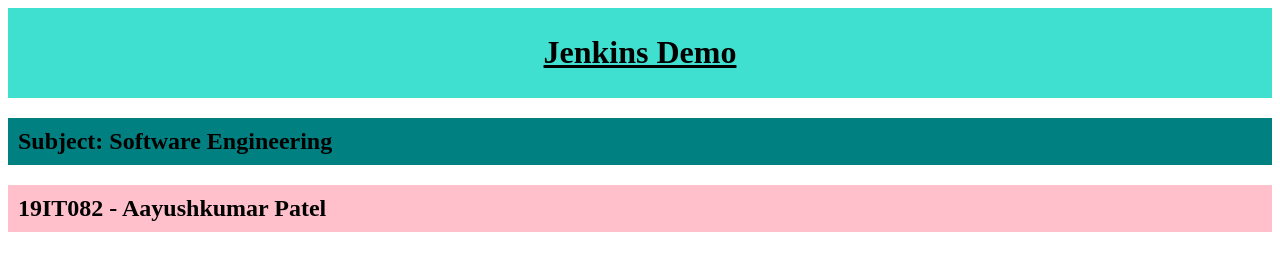
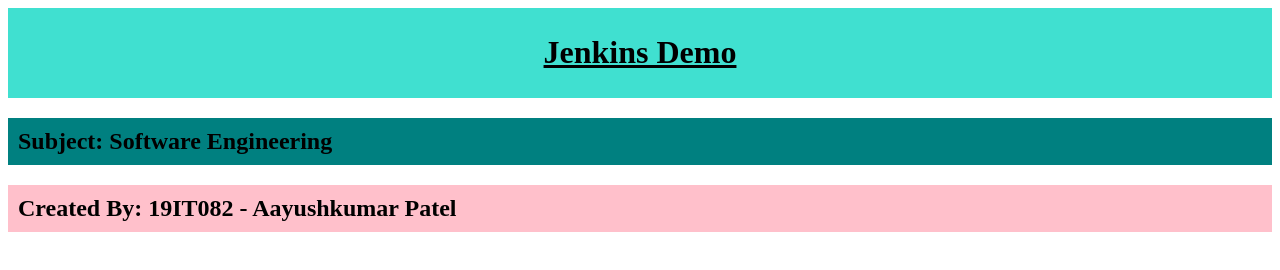
Before and after one commit to Aayush1472012/JenkinsDemo, a plain HTML site: page index.html in a window 1280 px wide. Drawn offline with Linux system fonts and the light colour scheme.

Commit message:
second commit

```diff
--- a/index.html
+++ b/index.html
@@ -10,6 +10,6 @@
 <body>
     <center class="tbgcolor"><h1><u>Jenkins Demo</u></h1></center>
     <h2 class="bgcolor">Subject: Software Engineering</h2>
-    <h2 class="pbgcolor">19IT082 - Aayushkumar Patel</h2>
+    <h2 class="pbgcolor">Created By: 19IT082 - Aayushkumar Patel</h2>
 </body>
 </html>
```
